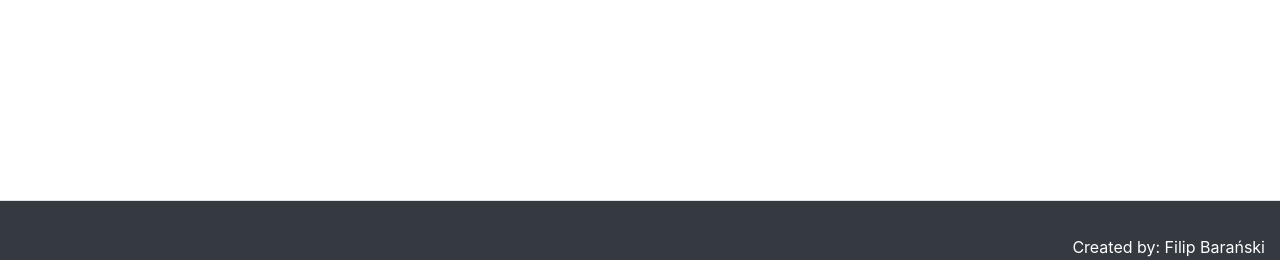
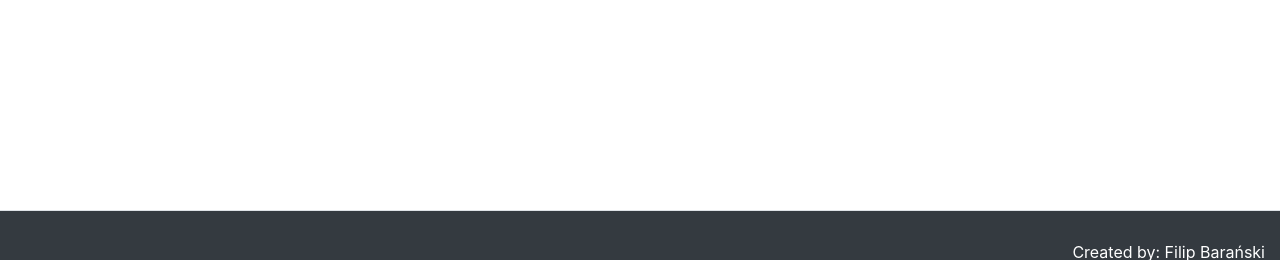
Before and after one commit to FrOsToViCz/MovieCollectionApp, a Django app: page / in a window 1280 px wide. Shown: the part 540-817 px from the top of the page. Run offline with Django 5.2, Linux system fonts and the light colour scheme; data that the repository does not hold is empty; some libraries are stand-ins or nearby versions.

Commit message:
small cosmetic changes in CSS

```diff
--- a/movies/static/base.css
+++ b/movies/static/base.css
@@ -78,10 +78,11 @@ footer {
     bottom: 0;
     left: 0;
     right: 0;
-    height: 60px;
-    line-height: 60px;
+    height: 50px;
+    margin-top: -500px;
+    line-height: 50px;
     background-color: #343a40;
     color: #fff;
     text-align: right;
-    padding-left: 250px;
+    padding-left: 1000px;
 }
--- a/templates/movies/movie_detail.html
+++ b/templates/movies/movie_detail.html
@@ -1,6 +1,6 @@
 {% extends 'base.html' %}
 {% block content %}
-<div class="container mt-5" style="max-width: 1060px;">
+<div class="container mt-5" style="max-width: 1080px;">
     <h1>{{ movie.title }}</h1>
     <hr>
     <p><strong>Description:</strong> {{ movie.description }}</p>
```
